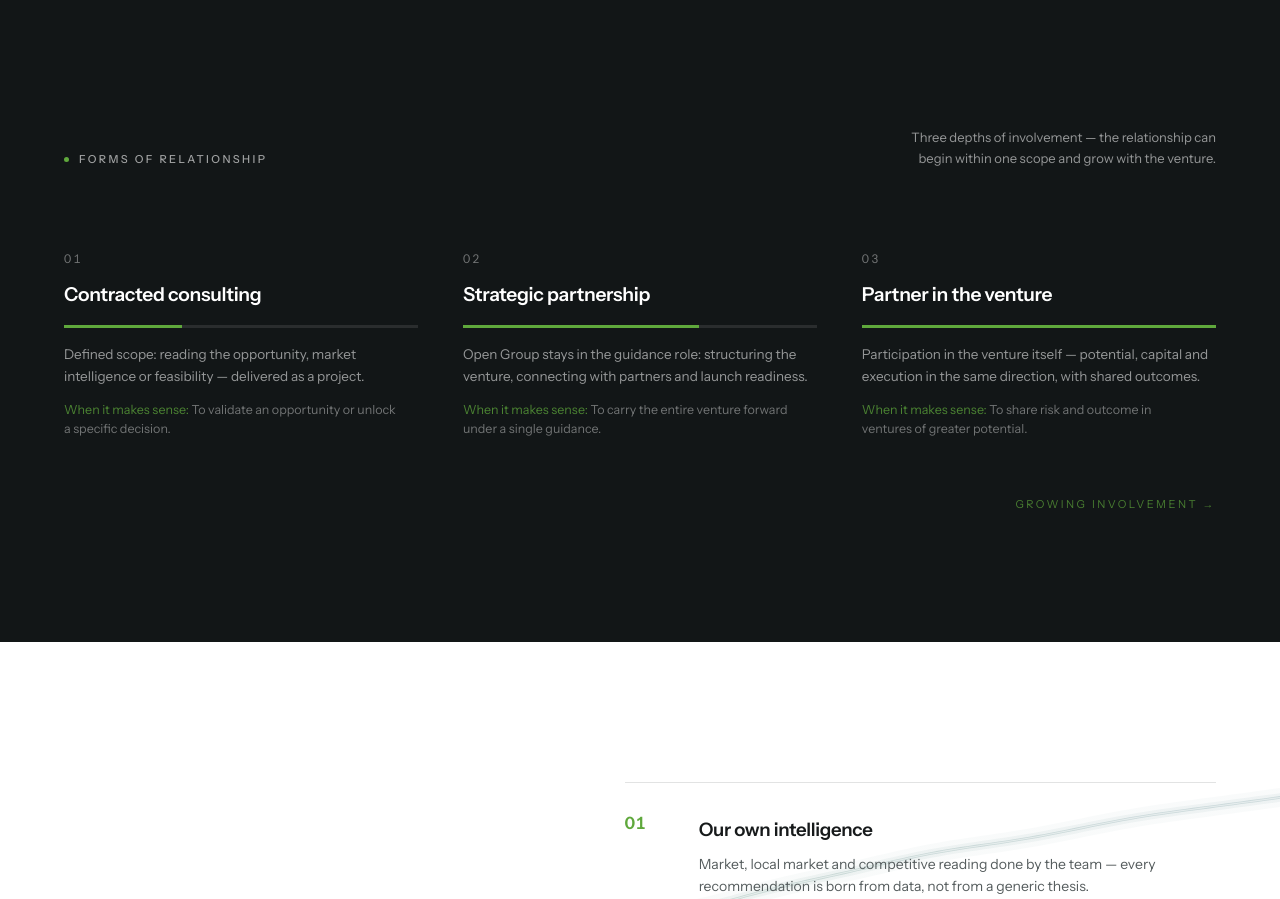
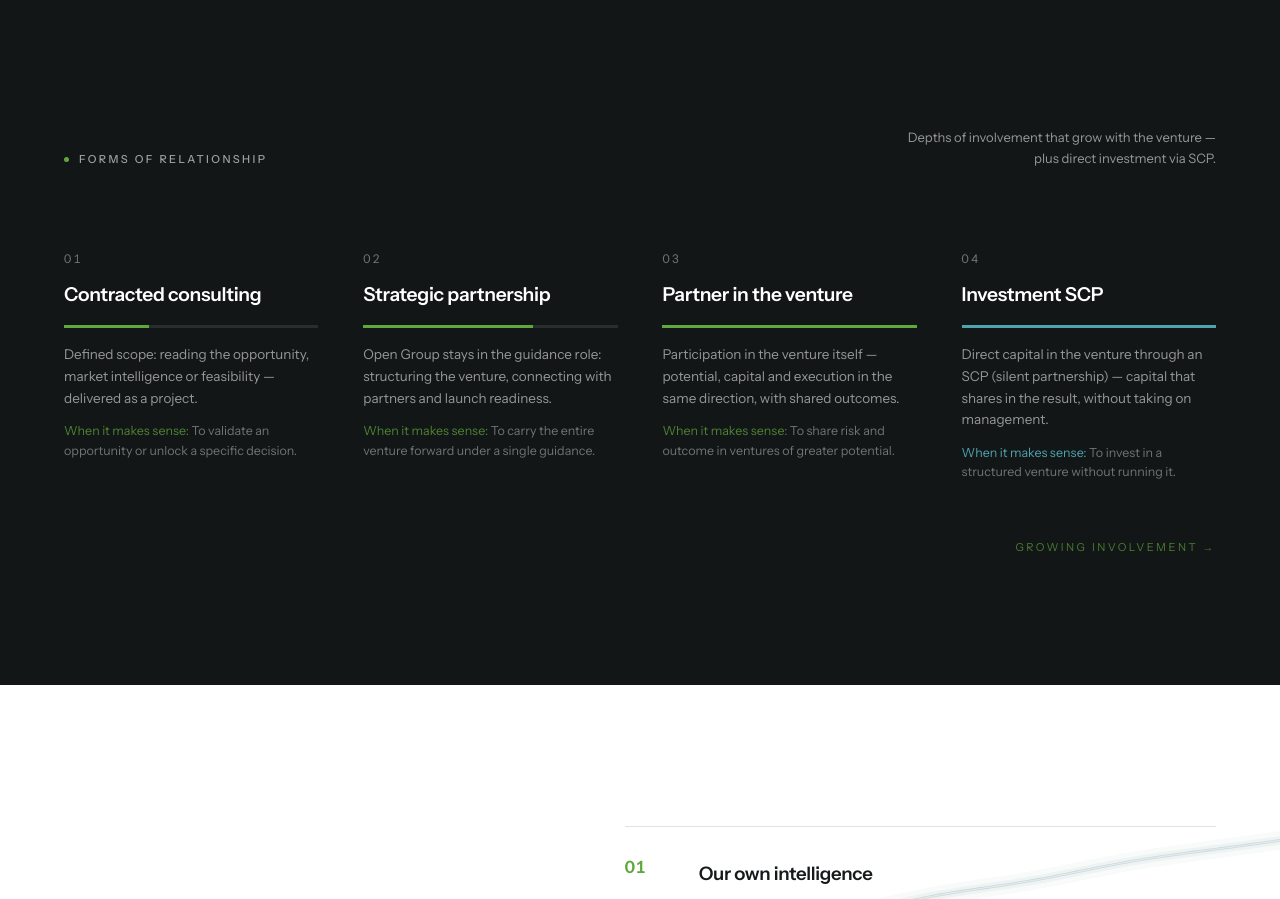
Before and after one commit to VitorABarbosa/OGDI, a Next.js app: page /en/clientes in a window 1280 px wide. Shown: the part 2100-2999 px from the top of the page. Built offline with nearby package versions, Linux system fonts and the light colour scheme.

Commit message:
feat(clientes): 4o item Investimento SCP em Formas de Relacao com barra azul (categoria distinta)

```diff
--- a/app/_sections/ClientesPage/ClientesRelacao.tsx
+++ b/app/_sections/ClientesPage/ClientesRelacao.tsx
@@ -2,14 +2,19 @@ import { getTranslations } from "next-intl/server";
 import { Kicker } from "@/components/ui/Kicker";
 
 // depth = barra visual de profundidade (classe utilitária, não é prosa).
+// accent: "green" = as formas de relação (profundidade crescente);
+// "blue" = Investimento SCP, uma categoria distinta (via de investimento).
 const formas = [
-  { idx: "01", depth: "w-1/3" },
-  { idx: "02", depth: "w-2/3" },
-  { idx: "03", depth: "w-full" },
+  { idx: "01", depth: "w-1/3", accent: "green" },
+  { idx: "02", depth: "w-2/3", accent: "green" },
+  { idx: "03", depth: "w-full", accent: "green" },
+  { idx: "04", depth: "w-full", accent: "blue" },
 ] as const;
 
-// As três formas de relação (as mesmas tags da home), como uma régua de
-// profundidade crescente — a relação pode começar pequena e crescer.
+// Azul-petróleo da família de marca — distingue a categoria de investimento
+// das três formas de relação (verde).
+const BLUE = "#4FA3AD";
+
 export async function ClientesRelacao() {
   const t = await getTranslations("clientes.relacao");
 
@@ -23,23 +28,32 @@ export async function ClientesRelacao() {
           </p>
         </div>
 
-        <div className="reveal reveal-2 mt-[clamp(48px,6vw,84px)] grid grid-cols-1 gap-y-12 md:grid-cols-3 md:gap-x-[clamp(28px,3.5vw,56px)]">
-          {formas.map((f) => (
+        <div className="reveal reveal-2 mt-[clamp(48px,6vw,84px)] grid grid-cols-1 gap-y-12 md:grid-cols-2 md:gap-x-[clamp(28px,3.5vw,56px)] lg:grid-cols-4">
+          {formas.map((f) => {
+            const blue = f.accent === "blue";
+            return (
               <div key={f.idx}>
                 <span className="font-sans text-[12px] tracking-[.18em] uppercase text-white/40 tabular-nums">{f.idx}</span>
                 <h3 className="mt-2 font-sans font-semibold text-[clamp(18px,1.5vw,22px)] tracking-[-.015em] text-white">
                   {t(`items.${f.idx}.title`)}
                 </h3>
-              {/* barra de profundidade do envolvimento */}
+                {/* barra: verde = profundidade crescente; azul = categoria de investimento */}
                 <span aria-hidden className="mt-4 block h-[3px] w-full bg-white/10">
-                <span className={`block h-full bg-green ${f.depth}`} />
+                  <span
+                    className={`block h-full ${f.depth} ${blue ? "" : "bg-green"}`}
+                    style={blue ? { backgroundColor: BLUE } : undefined}
+                  />
                 </span>
                 <p className="mt-4 max-w-[40ch] text-[13.5px] leading-[1.6] text-white/55">{t(`items.${f.idx}.desc`)}</p>
                 <p className="mt-3 max-w-[40ch] text-[12.5px] leading-[1.55] text-white/40">
-                <span className="text-green/75">{t("quandoLabel")}</span> {t(`items.${f.idx}.quando`)}
+                  <span className={blue ? "" : "text-green/75"} style={blue ? { color: BLUE } : undefined}>
+                    {t("quandoLabel")}
+                  </span>{" "}
+                  {t(`items.${f.idx}.quando`)}
                 </p>
               </div>
-          ))}
+            );
+          })}
         </div>
 
         <p aria-hidden className="reveal mt-[clamp(36px,4.5vw,60px)] text-right text-[11px] uppercase tracking-[.22em] text-green/70">
--- a/messages/en.json
+++ b/messages/en.json
@@ -507,7 +507,7 @@
     },
     "relacao": {
       "kicker": "Forms of relationship",
-      "intro": "Three depths of involvement — the relationship can begin within one scope and grow with the venture.",
+      "intro": "Depths of involvement that grow with the venture — plus direct investment via SCP.",
       "quandoLabel": "When it makes sense:",
       "footer": "Growing involvement →",
       "items": {
@@ -525,6 +525,11 @@
           "title": "Partner in the venture",
           "desc": "Participation in the venture itself — potential, capital and execution in the same direction, with shared outcomes.",
           "quando": "To share risk and outcome in ventures of greater potential."
+        },
+        "04": {
+          "title": "Investment SCP",
+          "desc": "Direct capital in the venture through an SCP (silent partnership) — capital that shares in the result, without taking on management.",
+          "quando": "To invest in a structured venture without running it."
         }
       }
     },
--- a/messages/es.json
+++ b/messages/es.json
@@ -507,7 +507,7 @@
     },
     "relacao": {
       "kicker": "Formas de relación",
-      "intro": "Tres profundidades de involucramiento — la relación puede comenzar en un alcance y crecer con la operación.",
+      "intro": "Profundidades de involucramiento que crecen con la operación — y la inversión directa vía SCP.",
       "quandoLabel": "Cuándo tiene sentido:",
       "footer": "Involucramiento creciente →",
       "items": {
@@ -525,6 +525,11 @@
           "title": "Socia de la operación",
           "desc": "Participación en la propia operación — potencial, capital y ejecución en la misma dirección, con resultado compartido.",
           "quando": "Para compartir riesgo y resultado en operaciones de mayor potencial."
+        },
+        "04": {
+          "title": "Inversión SCP",
+          "desc": "Aporte directo en la operación mediante una SCP — capital que participa del resultado, sin asumir la gestión.",
+          "quando": "Para invertir en una operación estructurada, sin conducirla."
         }
       }
     },
--- a/messages/pt.json
+++ b/messages/pt.json
@@ -507,7 +507,7 @@
     },
     "relacao": {
       "kicker": "Formas de relação",
-      "intro": "Três profundidades de envolvimento — a relação pode começar em um escopo e crescer com a operação.",
+      "intro": "Profundidades de envolvimento que crescem com a operação — e o investimento direto via SCP.",
       "quandoLabel": "Quando faz sentido:",
       "footer": "Envolvimento crescente →",
       "items": {
@@ -517,7 +517,7 @@
           "quando": "Para validar uma oportunidade ou destravar uma decisão específica."
         },
         "02": {
-          "title": "Parceira estratégica",
+          "title": "Parceria estratégica",
           "desc": "A Open Group permanece na condução: estruturação da operação, conexão com parceiros e preparação para lançamento.",
           "quando": "Para levar a operação inteira adiante com uma condução única."
         },
@@ -525,6 +525,11 @@
           "title": "Sócia da operação",
           "desc": "Participação na própria operação — potencial, capital e execução na mesma direção, com resultado compartilhado.",
           "quando": "Para dividir risco e resultado em operações de maior potencial."
+        },
+        "04": {
+          "title": "Investimento SCP",
+          "desc": "Aporte direto na operação por meio de uma SCP — capital que participa do resultado, sem assumir a gestão.",
+          "quando": "Para investir em uma operação estruturada, sem conduzi-la."
         }
       }
     },
```
Lines whose indentation alone changed are shown as unchanged.
